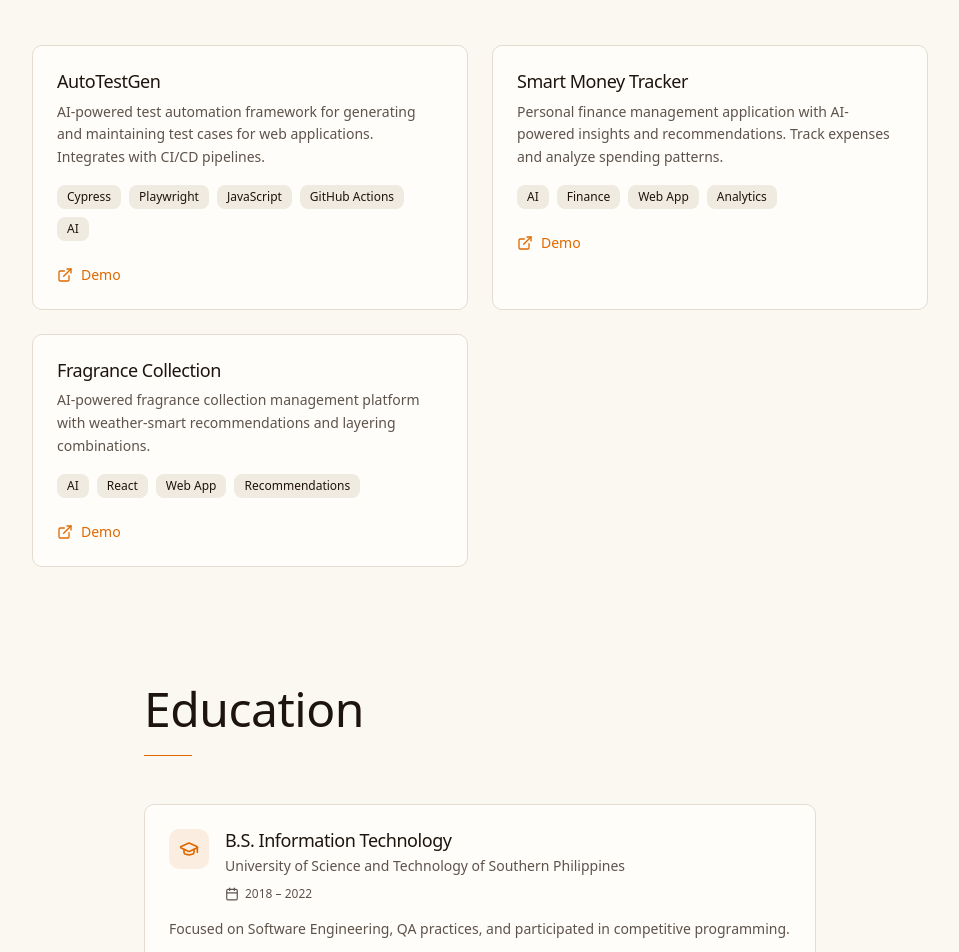
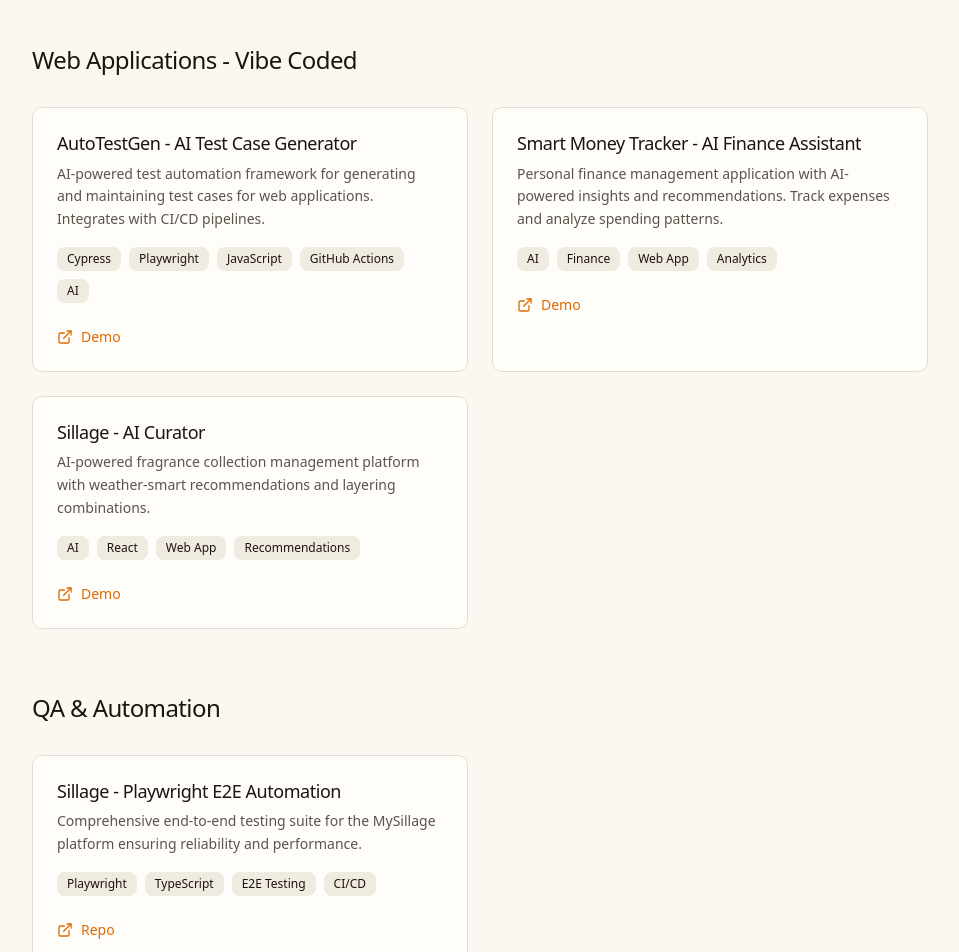
Before and after one commit to jmsryn/portfolio, a Next.js app: page / in a window 1280 px wide. Shown: the part 2860-3812 px from the top of the page, without its empty margins (160-1119 px from the left). Built offline with nearby package versions, Linux system fonts and the light colour scheme; no server answers.

Commit message:
feat: Introduce 'QA & Automation' project category, rename existing projects to 'Web Applications', and update project titles.

```diff
--- a/src/components/ProjectsGrid.tsx
+++ b/src/components/ProjectsGrid.tsx
@@ -12,27 +12,37 @@ type Project = {
   demo: string;
 };
 
-const projects: Project[] = [
+const webProjects: Project[] = [
   {
-    title: 'AutoTestGen',
+    title: 'AutoTestGen - AI Test Case Generator',
     description: 'AI-powered test automation framework for generating and maintaining test cases for web applications. Integrates with CI/CD pipelines.',
     tags: ['Cypress', 'Playwright', 'JavaScript', 'GitHub Actions', 'AI'],
     github: 'https://github.com/jmsryn',
     demo: 'https://testai.jrgaid.site',
   },
   {
-    title: 'Smart Money Tracker',
+    title: 'Smart Money Tracker - AI Finance Assistant',
     description: 'Personal finance management application with AI-powered insights and recommendations. Track expenses and analyze spending patterns.',
     tags: ['AI', 'Finance', 'Web App', 'Analytics'],
     github: 'https://github.com/jmsryn',
     demo: 'https://smartmoney.jrgaid.site',
   },
   {
-    title: 'Fragrance Collection',
+    title: 'Sillage - AI Curator',
     description: 'AI-powered fragrance collection management platform with weather-smart recommendations and layering combinations.',
     tags: ['AI', 'React', 'Web App', 'Recommendations'],
     github: 'https://github.com/jmsryn',
     demo: 'https://mysillage.me',
+  }
+];
+
+const qaProjects: Project[] = [
+  {
+    title: 'Sillage - Playwright E2E Automation',
+    description: 'Comprehensive end-to-end testing suite for the MySillage platform ensuring reliability and performance.',
+    tags: ['Playwright', 'TypeScript', 'E2E Testing', 'CI/CD'],
+    github: 'https://github.com/jmsryn/mysillage-playwright',
+    demo: 'https://github.com/jmsryn/mysillage-playwright',
   }
 ];
 
@@ -56,9 +66,19 @@ export default function ProjectsGrid() {
               <div className="h-px w-12 bg-primary" />
             </motion.div>
 
-            {/* Projects Grid */}
+            {/* Web Applications */}
+            <div className="mb-16">
+              <motion.h3
+                className="text-2xl font-light mb-8 text-foreground"
+                initial={{ opacity: 0, x: -20 }}
+                whileInView={{ opacity: 1, x: 0 }}
+                viewport={{ once: true }}
+                transition={{ duration: 0.5 }}
+              >
+                Web Applications - Vibe Coded
+              </motion.h3>
               <div className="grid md:grid-cols-2 gap-6">
-              {projects.map((project, i) => (
+                {webProjects.map((project, i) => (
                   <motion.div
                     key={project.title}
                     initial={{ opacity: 0, y: 20 }}
@@ -101,6 +121,63 @@ export default function ProjectsGrid() {
                 ))}
               </div>
             </div>
+
+            {/* QA & Automation */}
+            <div>
+              <motion.h3
+                className="text-2xl font-light mb-8 text-foreground"
+                initial={{ opacity: 0, x: -20 }}
+                whileInView={{ opacity: 1, x: 0 }}
+                viewport={{ once: true }}
+                transition={{ duration: 0.5 }}
+              >
+                QA & Automation
+              </motion.h3>
+              <div className="grid md:grid-cols-2 gap-6">
+                {qaProjects.map((project, i) => (
+                  <motion.div
+                    key={project.title}
+                    initial={{ opacity: 0, y: 20 }}
+                    whileInView={{ opacity: 1, y: 0 }}
+                    viewport={{ once: true }}
+                    transition={{ duration: 0.5, delay: i * 0.1 }}
+                    className="card-enhanced p-6"
+                  >
+                    <h3 className="text-lg font-medium text-foreground mb-2">
+                      {project.title}
+                    </h3>
+
+                    <p className="text-sm text-muted-foreground leading-relaxed mb-4">
+                      {project.description}
+                    </p>
+
+                    <div className="flex flex-wrap gap-2 mb-6">
+                      {project.tags.map(tag => (
+                        <span
+                          key={tag}
+                          className="px-2.5 py-1 text-xs bg-muted text-foreground rounded-md"
+                        >
+                          {tag}
+                        </span>
+                      ))}
+                    </div>
+
+                    <div className="flex gap-3">
+                      <a
+                        href={project.github}
+                        target="_blank"
+                        rel="noopener noreferrer"
+                        className="flex items-center gap-2 text-sm text-primary hover:text-primary/80 transition-colors"
+                      >
+                        <ExternalLink className="w-4 h-4" />
+                        Repo
+                      </a>
+                    </div>
+                  </motion.div>
+                ))}
+              </div>
+            </div>
+          </div>
         </div>
       </section>
     </SectionWrapper>
```
Lines whose indentation alone changed are shown as unchanged.
